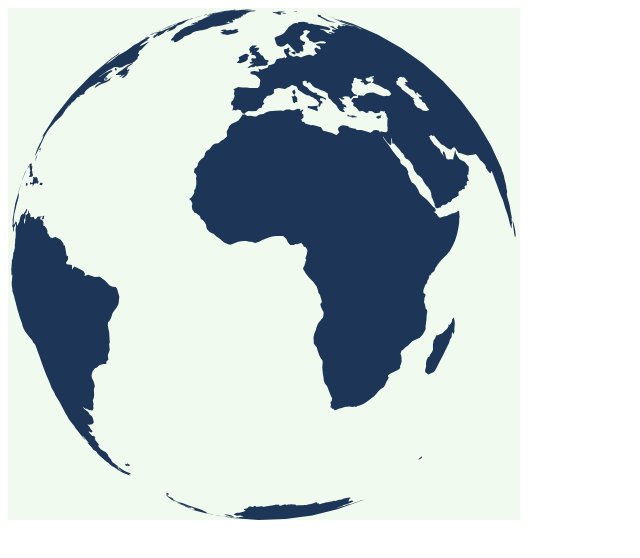
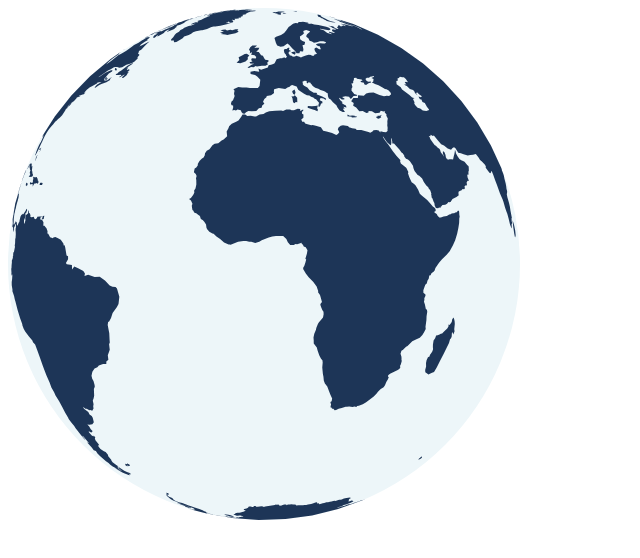
Before and after one commit to memorileak/d3js-playground, a plain HTML site: page canvas-map.html in a window 1280 px wide. Shown: the whole page, without its empty margins (0-640 px from the left). Drawn offline with Linux system fonts and the light colour scheme.

Commit message:
Added Sea color

```diff
--- a/canvas-map.html
+++ b/canvas-map.html
@@ -10,7 +10,9 @@
 
 <body>
   <div id="root">
-    <div style="margin-bottom: 1rem;">
+    <div style="margin-bottom: 1rem; position: relative;">
+      <div style="position: absolute; top: 0; left: 0; width: 512px; height: 512px; border-radius: 50%; background-color: #edf6f9; z-index: -1;">
+      </div>
       <canvas id="theworld" width="512px" height="512px"></canvas>
     </div>
   </div>
--- a/static/pages/canvas-map.js
+++ b/static/pages/canvas-map.js
@@ -19,8 +19,7 @@ function drawMap(geojson) {
   // const graticule = d3.geoGraticule();
 
   function drawOneFrame() {
-    context.fillStyle = '#f1faee';
-    context.fillRect(0, 0, canvasWidth, canvasHeight);
+    context.clearRect(0, 0, canvasWidth, canvasHeight);
     geojson.features.forEach((d) => {
       context.beginPath();
       context.fillStyle = '#1d3557';
```
